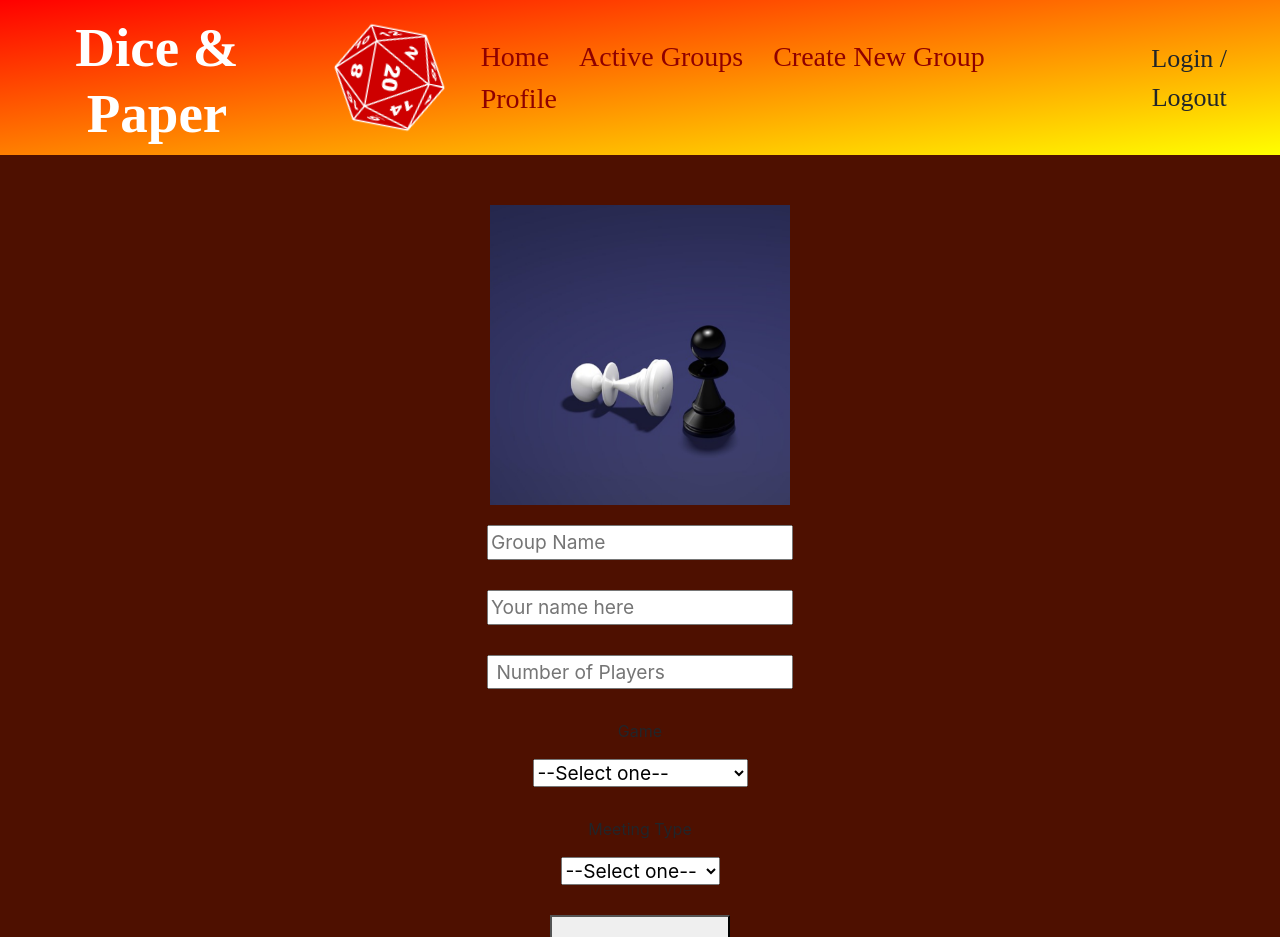
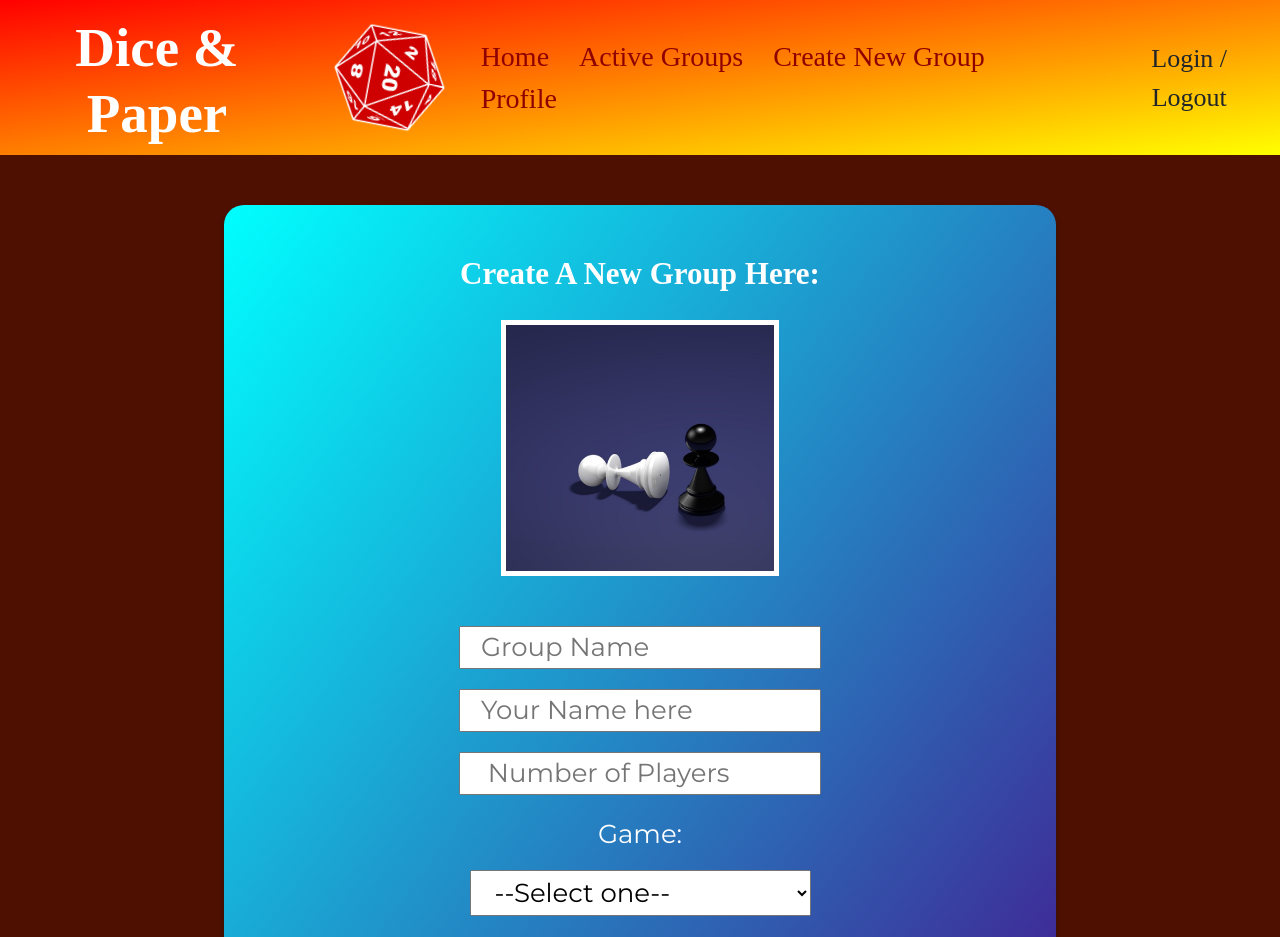
Before and after one commit to TGray95/congenial-spork, a React (Create React App) app in the folder dice-n-paper/client/: page /create-group in a window 1280 px wide. Shown: the top 937 px of the page. Built offline with nearby package versions, Linux system fonts and the light colour scheme.

Commit message:
added styling to createGroup page

```diff
--- a/dice-n-paper/client/src/Pages/ActiveGroups.js
+++ b/dice-n-paper/client/src/Pages/ActiveGroups.js
@@ -56,7 +56,7 @@ const ActiveGroups = () => {
               </div>
               {Auth.loggedIn &&
               <div>
-                <button className="btn btn-light"value={group._id} onClick={handleButtonClick}>
+                <button className="btn btn-light" value={group._id} onClick={handleButtonClick}>
                   Join Group!
                 </button>
               </div>
--- a/dice-n-paper/client/src/Pages/CreateGroup.js
+++ b/dice-n-paper/client/src/Pages/CreateGroup.js
@@ -80,6 +80,7 @@ function CreateGroup() {
 
   return (
     <div className="createGroup">
+      <h3>Create A New Group Here:</h3>
       {/* Image asigned to quickly identify groups by game */}
       <img src={changeLogo()} />
       {/* Input for group name (visible in group search) */}
@@ -94,7 +95,7 @@ function CreateGroup() {
         type="text"
         onChange={(e) => setGroupCreator(e.target.value)}
         name="group author"
-        placeholder="Your name here"
+        placeholder="Your Name here"
       />
 
       {/* Input for number of players */}
@@ -105,7 +106,7 @@ function CreateGroup() {
         placeholder=" Number of Players"
       />
       {/* Input to selct game type */}
-      <p>Game</p>
+      <p>Game:</p>
       <select value={game} onChange={(e) => setGame(e.target.value)}>
         <option>--Select one--</option>
         <option>Dungeons & Dragons</option>
@@ -119,7 +120,7 @@ function CreateGroup() {
       {OtherGame()}
 
       {/* Input to select if the group meets in person or online */}
-      <p>Meeting Type</p>
+      <p>Meeting Type:</p>
       <select value={inPerson} onChange={(e) => setInPerson(e.target.value)}>
         <option>--Select one--</option>
         <option>Meet in Person</option>
@@ -131,7 +132,7 @@ function CreateGroup() {
       {OtherPlatform()}
 
       {/* Creates groups and addes it to the database */}
-      <button onClick={handleFormSubmit}>Create Group</button>
+      <button className="btn btn-light" onClick={handleFormSubmit}>Create Group</button>
     </div>
   );
 }
--- a/dice-n-paper/client/src/styles/App.css
+++ b/dice-n-paper/client/src/styles/App.css
@@ -62,35 +62,6 @@
   font-size: calc(10px + 2vmin);
 }
 
-/* Create Group Styles */
-.createGroup{
-  display: flex;
-  flex-direction: column;
-  align-items: center;
-  justify-content: center;
-  margin-top: 50px;
-}
-
-.createGroup input,
-.createGroup select{
-  font-size: larger;
-  margin-bottom: 30px;
-}
-
-.createGroup button{
-  margin-left: 50px;
-  margin-right: 50px;
-  margin-bottom: 200px;
-  height: 60px;
-  width: 180px;
-}
-
-.createGroup img{
-  width: 300px;
-  height: 300px;
-  margin-bottom: 20px;
-}
-
 @media (prefers-reduced-motion: no-preference) {
   .App-logo {
     animation: App-logo-spin infinite 20s linear;
--- a/dice-n-paper/client/src/styles/CreateGroup.css
+++ b/dice-n-paper/client/src/styles/CreateGroup.css
@@ -0,0 +1,47 @@
+@import url(https://fonts.googleapis.com/css?family=Montserrat:100,200,300,regular,500,600,700,800,900,100italic,200italic,300italic,italic,500italic,600italic,700italic,800italic,900italic);
+
+.createGroup {
+  font-family: Montserrat, sans-serif;
+  color: white;
+  background-image: linear-gradient(to bottom right, cyan, indigo);
+  max-width: 65vw;
+  border: 5px currentColor;
+  border-radius: 20px;
+  box-shadow: 0 4px 6px rgba(0, 0, 0, 0.3);
+  color: white;
+  padding-top: 50px;
+  margin: 50px auto 50px auto;
+  display: flex;
+  flex-direction: column;
+  align-items: center;
+  font-size: calc(10px + 2vmin);
+}
+
+.createGroup button{
+  margin-bottom: 200px;
+  font-size: calc(10px + 2vmin);
+  margin-top: 20px;
+}
+
+.createGroup img {
+  border: 5px solid white;
+  margin-bottom: 50px;
+  height: 20vw;
+}
+
+.createGroup h3 {
+  font-family: papyrus, Lucida Handwriting;
+  font-size: calc(15px + 2vmin);
+  padding-bottom: 20px;
+  font-weight: bold;
+}
+
+.createGroup input, select {
+  margin-bottom: 20px;
+  padding: 0px 20px 0px 20px;
+}
+
+.createGroup select {
+  padding-top: 5px;
+  padding-bottom: 5px;
+}
--- a/dice-n-paper/client/src/styles/Groups.css
+++ b/dice-n-paper/client/src/styles/Groups.css
@@ -24,6 +24,7 @@
   font-family: papyrus, Lucida Handwriting;
   font-size: calc(15px + 3vmin);
   color: white;
+  font-weight: bold;
 }
 
 .groups {
```
Also changed, not shown: 1 other file (tests, documents, lock files or other folders).
